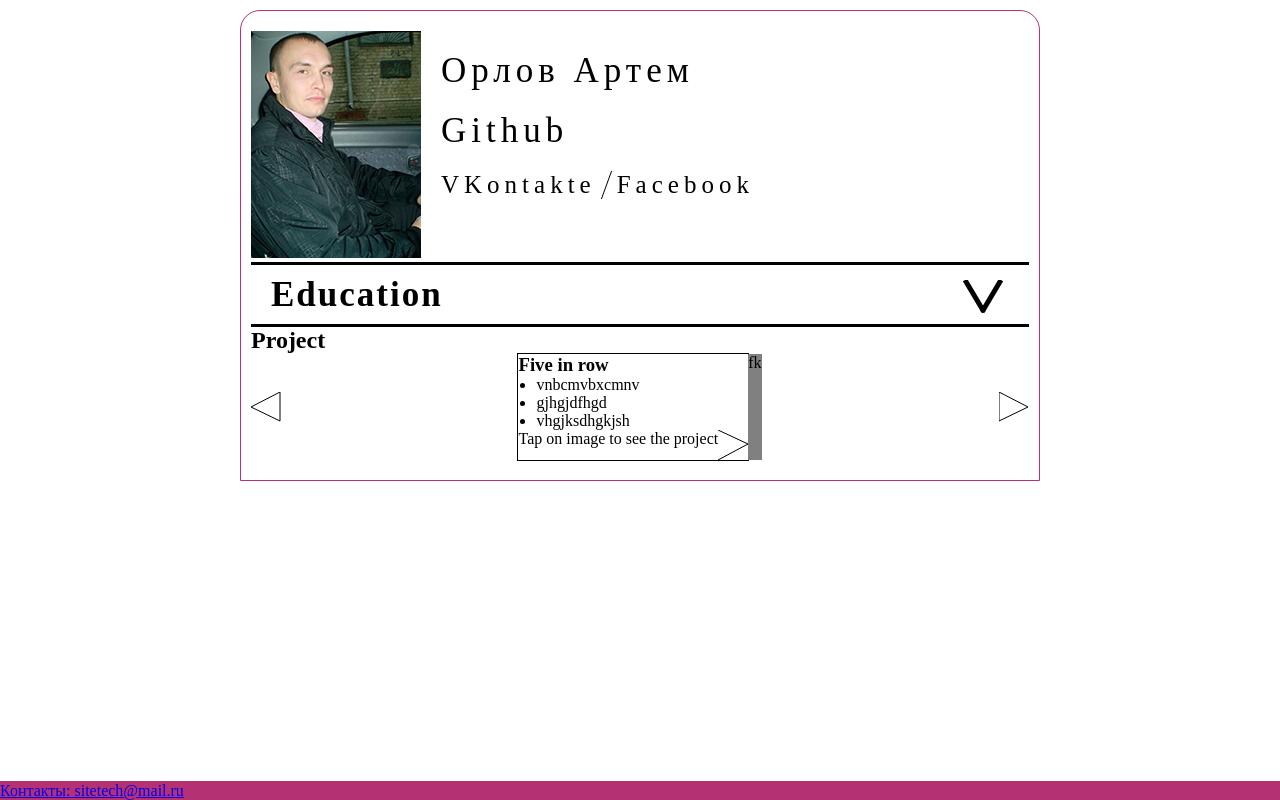
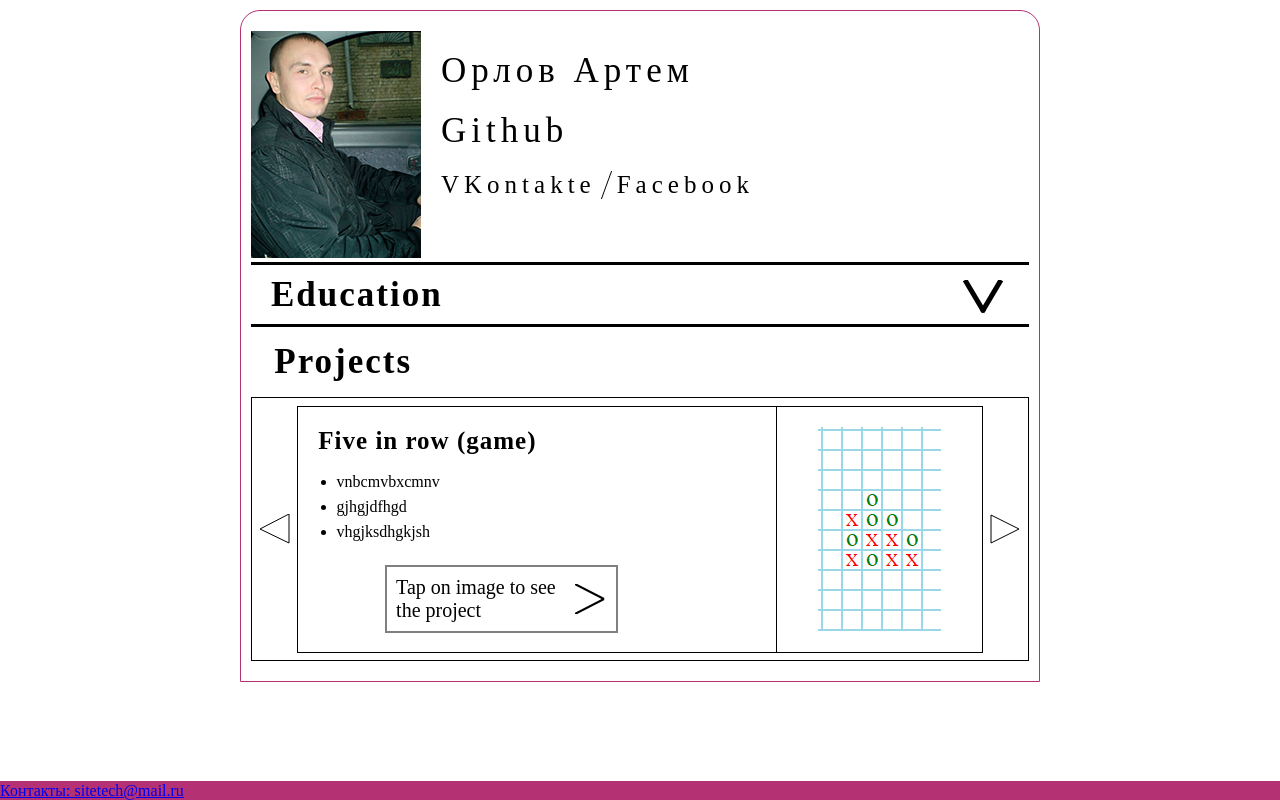
Before and after one commit to GuyFox70/resume, a plain HTML site: page index.html in a window 1280 px wide. Drawn offline with Linux system fonts and the light colour scheme.

Commit message:
added two block description and image link

```diff
--- a/css/blocks/education.css
+++ b/css/blocks/education.css
@@ -41,7 +41,7 @@
 .education__school,
 .education__college,
 .education__university {
-    padding: 0px 20px;
+    padding: 0px 3%;
     box-sizing: border-box;
     font-size: 25px;
     line-height: 50px;
--- a/css/blocks/project.css
+++ b/css/blocks/project.css
@@ -1,3 +1,10 @@
+.project__heading {
+    font-size: 35px;
+    letter-spacing: 2px;
+    margin-left: 3%;
+    line-height: 70px;
+}
+
 .project__slider__leftArrow,
 .project__slider__rightArrow {
     cursor: pointer;
@@ -7,26 +14,64 @@
     display: flex;
     justify-content: space-between;
     align-items: center;
+    border: 1px solid black;
+    padding: 1%;
+    box-sizing: border-box;
 }
 
 .project__slider__description {
     display: flex;
+    width: 90%;
+    border: 1px solid black;
 }
 
 .description__about {
-    outline: 1px solid black;
-    flex-grow: 1;
+    width: 70%;
+    padding: 3% 0% 3% 3%;
+    box-sizing: border-box;
+    border-right: 1px solid black;
+}
+
+.description__about__heading {
+    font-size: 25px;
+    letter-spacing: 1px;
 }
 
 .description__about__list {
-    padding-left: 18px;
+    margin: 3% 0% 5% 4%;
+}
+
+.description__about__list > li{
+    line-height: 25px;
 }
 
 .description__img {
-    flex-grow: 1;
-    background: grey;
+    width: 30%;
+}
+
+.description__img__link {
+    display: flex;
+    justify-content: center;
+    align-items: center;
+    height: 100%;
 }
 
 .description__about__tap {
+    width: 50%;
     display: flex;
+    align-items: center;
+    outline: 2px solid grey;
+    padding: 2%;
+    box-sizing: border-box;
+    margin-left: 15%;
 }
+
+.description__about__tap > p {
+    width: 80%;
+    font-size: 20px;
+    margin-right: 5%;
+}
+
+.description__about__tap > svg {
+    cursor: pointer;
+}
--- a/index.html
+++ b/index.html
@@ -18,14 +18,14 @@
                     <div class="info__data">
                         <p class="info__data__name">Орлов Артем</p>
 
-                        <a href="https://github.com/GuyFox70" class="info__data__github">
+                        <a href="https://github.com/GuyFox70" class="info__data__github" target="_blank">
                             Github
                         </a>
 
                         <div class="info__data__socialNetworks socialNetworks">
-                            <a href="https://vk.com/audios106321171">VKontakte</a>
+                            <a href="https://vk.com/audios106321171" target="_blank">VKontakte</a>
                             <span class="socialNetworks__line"></span>
-                            <a href="https://www.facebook.com/artem.orlov.566">Facebook</a>
+                            <a href="https://www.facebook.com/artem.orlov.566" target="_blank">Facebook</a>
                         </div>
 
                     </div>
@@ -45,7 +45,7 @@
                     </div>
 
                     <div class="education__school">
-                        <p>School №2 (this school is №10)</p>
+                        <p>School №2 (now this school is №10)</p>
                         <p>1995 - 2004</p>
                     </div>
 
@@ -61,7 +61,7 @@
                 </div>
 
                 <div class="content__project project">
-                    <h2 class="project__heading">Project</h2>
+                    <h2 class="project__heading">Projects</h2>
 
                     <div class="project__wrap">
                         <div class="project__slider">
@@ -71,8 +71,9 @@
 
                             <div class="project__slider__description description">
                                 <div class="description__about">
+
                                     <h3 class="description__about__heading">
-                                        Five in row
+                                        Five in row (game)
                                     </h3>
 
                                     <ul class="description__about__list">
@@ -85,16 +86,21 @@
                                         <p>Tap on image to see the project</p>
 
                                         <svg width="30" height="30">
-                                            <line x1="0" y1="0" x2="30" y2="14" stroke="rgb(0,0,0)"/>
-                                            <line x1="0" y1="30" x2="30" y2="14" stroke="rgb(0,0,0)"/>
+                                            <line x1="0" y1="0" x2="29" y2="15" stroke="rgb(0,0,0)" stroke-width="2"/>
+                                            <line x1="0" y1="30" x2="29" y2="15" stroke="rgb(0,0,0)" stroke-width="2"/>
                                         </svg>
                                     </div>
                                 </div>
-                                <div class="description__img">fk</div>
+
+                                <div class="description__img">
+                                    <a href="#" class="description__img__link" target="_blank">
+                                        <img src="img/five.png" alt="five" style="display: block;">
+                                    </a>
+                                </div>
                             </div>
 
                             <svg  width="30" height="30" class="project__slider__rightArrow">
-                                <polygon points="0 0, 0 29, 29 15" style="fill:rgba(0, 0, 0, 0);stroke:black;stroke-width:1;"/>
+                                <polygon points="1 1, 1 29, 29 15" style="fill:rgba(0, 0, 0, 0);stroke:black;stroke-width:1;"/>
                             </svg>
                         </div>
                     </div>
```
Also changed, not shown: img/five.png (added), 1 other file.
